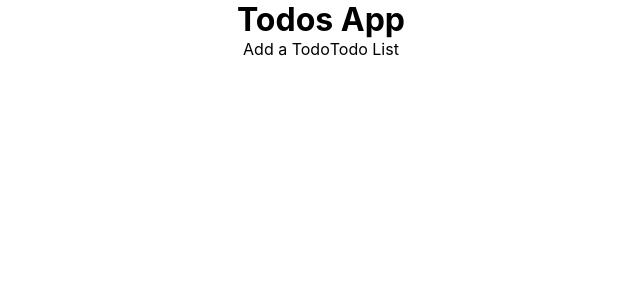
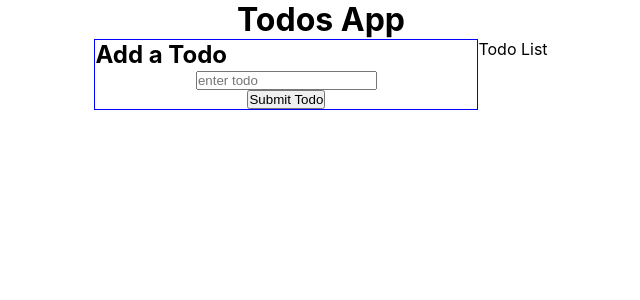
Before and after one commit to franco-ortega/demo-react-01-todos, a React (Create React App) app: page / in a window 1280 px wide. Shown: the top 300 px of the page, without its empty margins (319-959 px from the left). Built offline with nearby package versions, Linux system fonts and the light colour scheme.

Commit message:
add AddTodo component

```diff
--- a/src/components/app/App.js
+++ /dev/null
@@ -1,18 +0,0 @@
-import React, { Component } from 'react';
-import styles from './App.module.css';
-
-class App extends Component {
-  render() {
-    return(
-      <main className={styles.App}>
-        <h1>Todos App</h1>
-        <section>
-          <div>Add a Todo</div>
-          <div>Todo List</div>
-        </section>
-      </main>
-    );
-  }
-}
-
-export default App;
--- /dev/null
+++ b/src/components/app/App.jsx
@@ -0,0 +1,45 @@
+import React, { Component } from 'react';
+import AddTodo from '../todos/AddTodo';
+import styles from './App.module.css';
+
+class App extends Component {
+  // Todo is entered -> gets added to state (array)
+
+  state = {
+    todo: '',
+    todos: []
+  }
+
+  onTodoChange = ({ target }) => {
+    this.setState({
+      todo: target.value
+    });
+  }
+
+  onTodoSubmit = (e) => {
+    console.log('form submitted');
+    e.preventDefault();
+    let { todos, todo } = this.state;
+    todos.push(todo);
+    console.log(this.state.todos);
+  }
+
+  render() {
+    return(
+      <main className={styles.App}>
+        <h1>Todos App</h1>
+        <div>
+          <AddTodo
+            onTodoSubmit={this.onTodoSubmit}
+            onTodoChange={this.onTodoChange}
+            // todos={this.state.todos}
+            // todo={this.state.todo}
+          />
+          <div>Todo List</div>
+        </div>
+      </main>
+    );
+  }
+}
+
+export default App;
--- a/src/components/app/App.module.css
+++ b/src/components/app/App.module.css
@@ -11,6 +11,6 @@
 
 }
 
-.App section {
+.App div {
   display: flex;
 }
--- /dev/null
+++ b/src/components/todos/AddTodo.jsx
@@ -0,0 +1,29 @@
+import React, { Component } from 'react';
+import styles from './AddTodo.module.css';
+import PropTypes from 'prop-types';
+
+class AddTodo extends Component {
+  render() {
+    return(
+      <section className={styles.AddTodo}>
+        <h2>Add a Todo</h2>
+        <form onSubmit={this.props.onTodoSubmit}>
+          <label>
+            <input placeholder="enter todo"
+              onChange={this.props.onTodoChange}
+            />
+          </label>
+          <button>Submit Todo</button>
+        </form>
+      </section>
+    );
+  }
+}
+
+AddTodo.propTypes = {
+  onTodoSubmit: PropTypes.func.isRequired,
+  onTodoChange: PropTypes.func.isRequired,
+  // todos: PropTypes.array.isRequired
+};
+
+export default AddTodo;
--- /dev/null
+++ b/src/components/todos/AddTodo.module.css
@@ -0,0 +1,10 @@
+.AddTodo {
+  border:  thin solid blue;
+  width: 30vw;
+}
+
+.AddTodo form {
+  display: flex;
+  flex-direction: column;
+  align-items: center;
+}
```
Also changed, not shown: .eslintrc.js, src/components/todos/Todo.jsx (added), src/components/todos/Todo.module.css (added), src/components/todos/TodoList.jsx (added), src/components/todos/TodoList.module.css (added), 1 other file (tests, documents, lock files or other folders).
